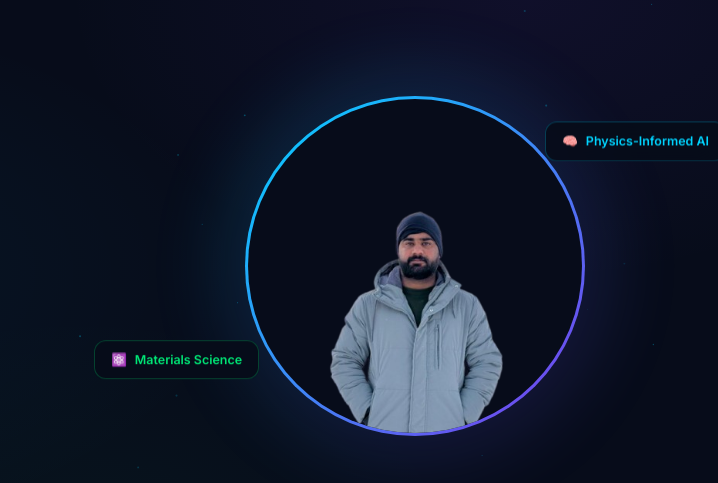
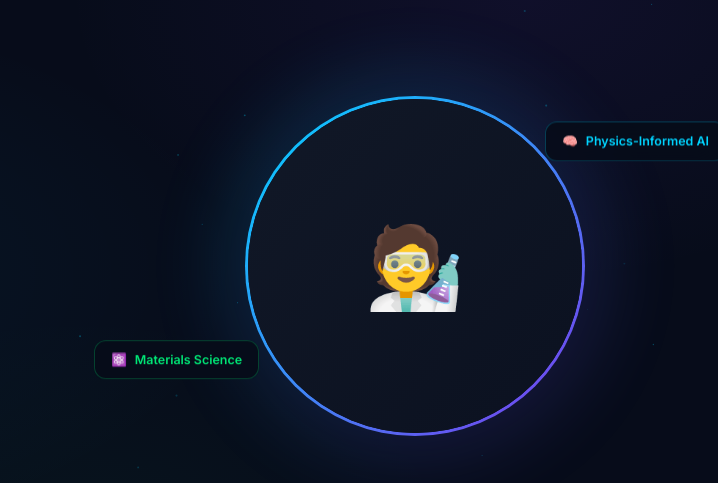
Before and after one commit to cmsawais/cmsawais.github.io, a plain HTML site: page index.html in a window 1280 px wide. Shown: the part 166-649 px from the top of the page, 562-1280 px from the left. Drawn offline with Linux system fonts and the light colour scheme.

Commit message:
Update index.html

```diff
--- a/index.html
+++ b/index.html
@@ -444,7 +444,7 @@
                 <div class="photo-glow"></div>
                 <div class="photo-border"><div class="photo-border-inner"></div></div>
                 <img
-                    src="Pic.png"
+                    src="1.png"
                     alt="Muhammad Awais"
                     class="photo-img"
                     id="profileImg"
```
